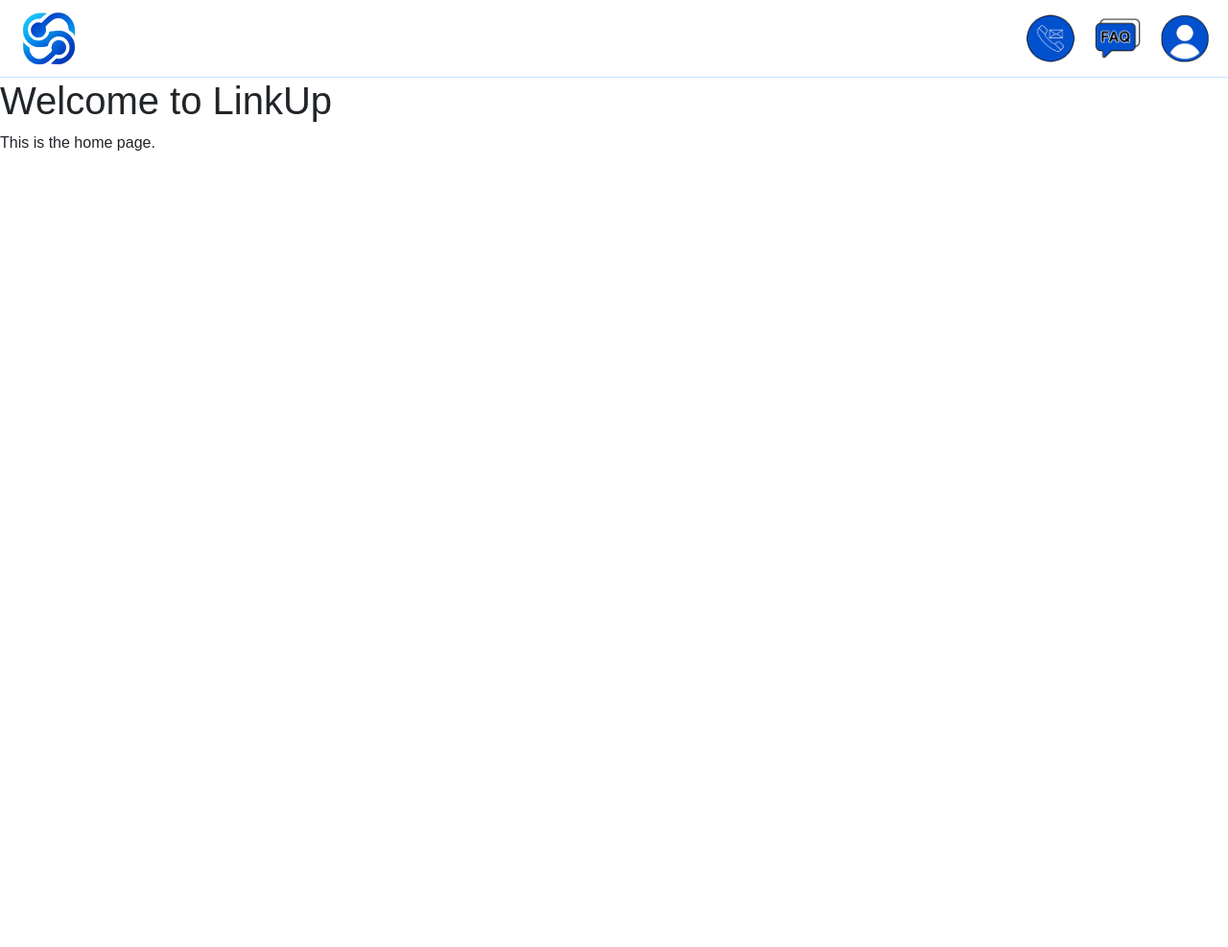
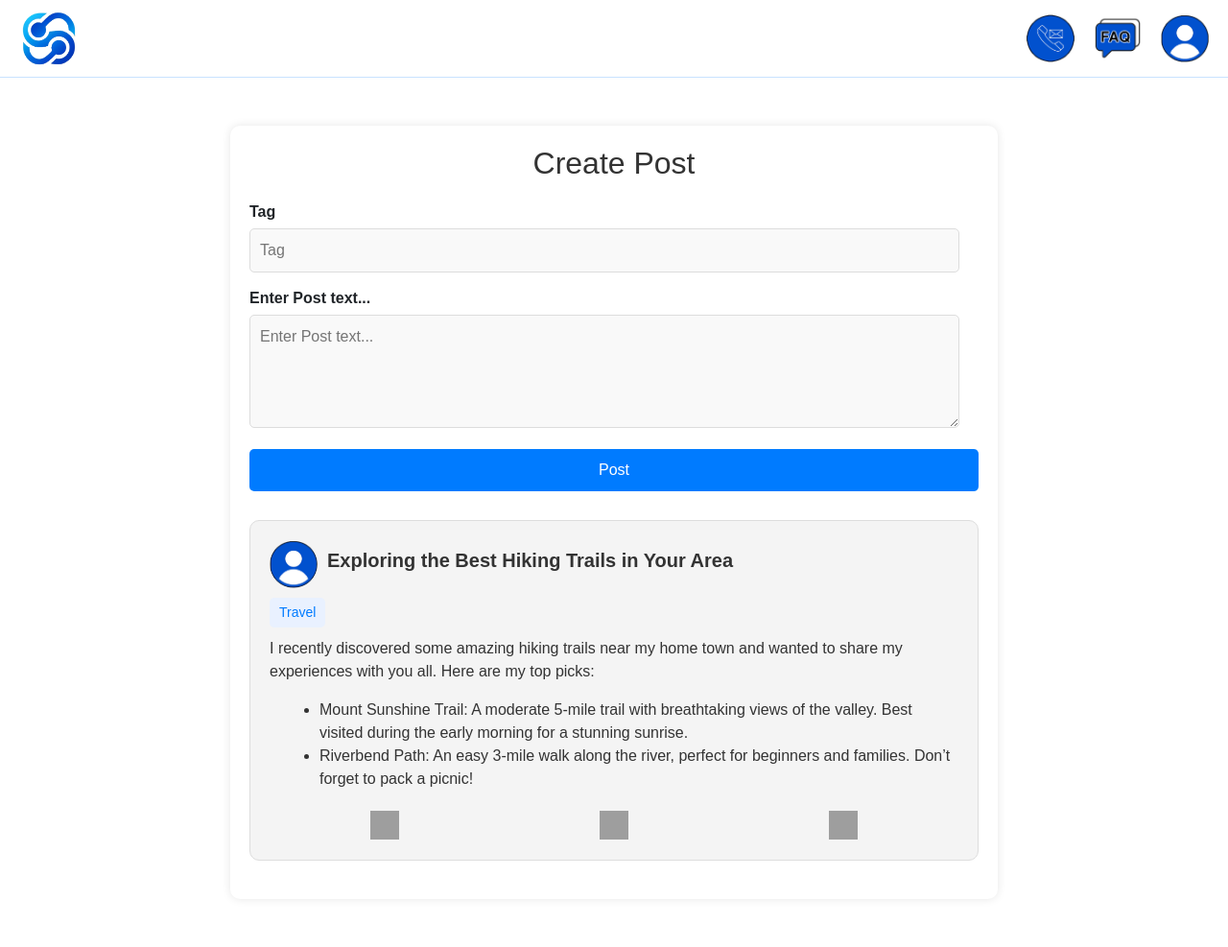
Before and after one commit to DeaconMizzi/LinkUp, a PHP site: page / in a window 1280 px wide. Shown: the whole page at 96% size. Before the commit the page ends 157 px from the top, so only its background shows below. Run offline with PHP 8.4, Linux system fonts and the light colour scheme; some libraries are stand-ins or nearby versions; grey boxes are pictures that could not be loaded.

Commit message:
Profile Page and Index
HTML and CSS created for Profile and Index. PHP to be added later

```diff
--- a/assets/css/styles.css
+++ b/assets/css/styles.css
@@ -64,3 +64,208 @@ header {
 .profile-menu:hover .dropdown-content {
     display: block;
 }
+
+.profile-container {
+    max-width: 600px;
+    margin: 50px auto;
+    padding: 20px;
+    background-color: #fff;
+    border: 2px solid #C9E3FF;
+    border-radius: 10px;
+    box-shadow: 0px 0px 10px rgba(0, 0, 0, 0.1);
+}
+
+.profile-header {
+    text-align: center;
+    margin-bottom: 20px;
+}
+
+.profile-img {
+    width: 100px;
+    height: 100px;
+    border-radius: 50%;
+}
+
+.profile-name {
+    margin-top: 10px;
+    font-size: 24px;
+    font-weight: bold;
+}
+
+.profile-details {
+    text-align: center;
+}
+
+.profile-info {
+    margin-bottom: 20px;
+}
+
+.profile-info label {
+    font-weight: bold;
+}
+
+.profile-email, .profile-bio {
+    display: block;
+    background-color: #e9f1ff;
+    padding: 10px;
+    border-radius: 5px;
+    margin-top: 5px;
+}
+
+.profile-actions {
+    display: flex;
+    justify-content: space-around;
+    margin-top: 20px;
+}
+
+.profile-actions button {
+    padding: 10px 20px;
+    border: none;
+    border-radius: 5px;
+    cursor: pointer;
+    font-size: 16px;
+    color: #fff;
+    transition: background-color 0.3s;
+}
+
+.btn-edit {
+    background-color: #007bff;
+}
+
+.btn-edit:hover {
+    background-color: #0056b3;
+}
+
+.btn-password {
+    background-color: #28a745;
+}
+
+.btn-password:hover {
+    background-color: #218838;
+}
+
+.btn-delete {
+    background-color: #dc3545;
+}
+
+.btn-delete:hover {
+    background-color: #c82333;
+}
+
+.container {
+    max-width: 800px;
+    margin: 50px auto;
+    padding: 20px;
+    background-color: #fff;
+    border-radius: 10px;
+    box-shadow: 0 0 10px rgba(0, 0, 0, 0.1);
+}
+
+.create-post {
+    margin-bottom: 30px;
+}
+
+.create-post h2 {
+    margin-bottom: 20px;
+    text-align: center;
+    color: #333;
+}
+
+.form-group {
+    margin-bottom: 15px;
+}
+
+.form-group label {
+    display: block;
+    margin-bottom: 5px;
+    font-weight: bold;
+}
+
+.form-group input,
+.form-group textarea {
+    width: calc(100% - 20px);
+    padding: 10px;
+    border: 1px solid #ddd;
+    border-radius: 5px;
+    background-color: #f9f9f9;
+}
+
+.btn-post {
+    display: block;
+    width: 100%;
+    padding: 10px;
+    background-color: #007bff;
+    color: #fff;
+    border: none;
+    border-radius: 5px;
+    cursor: pointer;
+    font-size: 16px;
+}
+
+.btn-post:hover {
+    background-color: #0056b3;
+}
+
+.post {
+    padding: 20px;
+    margin-bottom: 20px;
+    background-color: #f4f4f4;
+    border-radius: 10px;
+    border: 1px solid #ddd;
+}
+
+.post-header {
+    display: flex;
+    align-items: center;
+    margin-bottom: 10px;
+}
+
+.post-avatar {
+    width: 50px;
+    height: 50px;
+    border-radius: 50%;
+    margin-right: 10px;
+}
+
+.post-title {
+    font-size: 20px;
+    font-weight: bold;
+    color: #333;
+}
+
+.post-tag {
+    display: inline-block;
+    padding: 5px 10px;
+    background-color: #e9f1ff;
+    border-radius: 5px;
+    font-size: 14px;
+    color: #007bff;
+    margin-bottom: 10px;
+}
+
+.post-content {
+    font-size: 16px;
+    color: #333;
+    margin-bottom: 20px;
+}
+
+.post-content ul {
+    list-style: disc;
+    margin-left: 20px;
+}
+
+.post-actions {
+    display: flex;
+    justify-content: space-around;
+}
+
+.post-actions button {
+    background: none;
+    border: none;
+    cursor: pointer;
+}
+
+.post-actions button img {
+    width: 30px;
+    height: 30px;
+}
--- a/includes/header.php
+++ b/includes/header.php
@@ -23,6 +23,7 @@
             <li class="profile-menu">
                 <img src="assets/images/profile.png" alt="Profile">
                 <div class="dropdown-content">
+                    <a href="profile.php">Profile</a>
                     <a href="login.php">Sign In</a>
                     <a href="register.php">Sign Up</a>
                     <a href="logout.php">Logout</a>
--- a/index.php
+++ b/index.php
@@ -1,5 +1,38 @@
 <?php
 include 'includes/header.php';
 ?>
-    <h1>Welcome to LinkUp</h1>
-    <p>This is the home page.</p>
+<div class="container">
+    <div class="create-post">
+        <h2>Create Post</h2>
+        <form action="create_post.php" method="post">
+            <div class="form-group">
+                <label for="tag">Tag</label>
+                <input type="text" id="tag" name="tag" placeholder="Tag">
+            </div>
+            <div class="form-group">
+                <label for="content">Enter Post text...</label>
+                <textarea id="content" name="content" rows="4" placeholder="Enter Post text..."></textarea>
+            </div>
+            <button type="submit" class="btn-post">Post</button>
+        </form>
+    </div>
+    <div class="post">
+        <div class="post-header">
+            <img class="post-avatar" src="/linkup/assets/images/profile.png" alt="Profile Picture">
+            <h3 class="post-title">Exploring the Best Hiking Trails in Your Area</h3>
+        </div>
+        <div class="post-tag">Travel</div>
+        <div class="post-content">
+            <p>I recently discovered some amazing hiking trails near my home town and wanted to share my experiences with you all. Here are my top picks:</p>
+            <ul>
+                <li>Mount Sunshine Trail: A moderate 5-mile trail with breathtaking views of the valley. Best visited during the early morning for a stunning sunrise.</li>
+                <li>Riverbend Path: An easy 3-mile walk along the river, perfect for beginners and families. Don’t forget to pack a picnic!</li>
+            </ul>
+        </div>
+        <div class="post-actions">
+            <button class="btn-star"><img src="/linkup/assets/images/star.png" alt="Star"></button>
+            <button class="btn-comment"><img src="/linkup/assets/images/comment.png" alt="Comment"></button>
+            <button class="btn-share"><img src="/linkup/assets/images/share.png" alt="Share"></button>
+        </div>
+    </div>
+</div>
```
Also changed, not shown: profile.php (added, +24 -0 lines).
